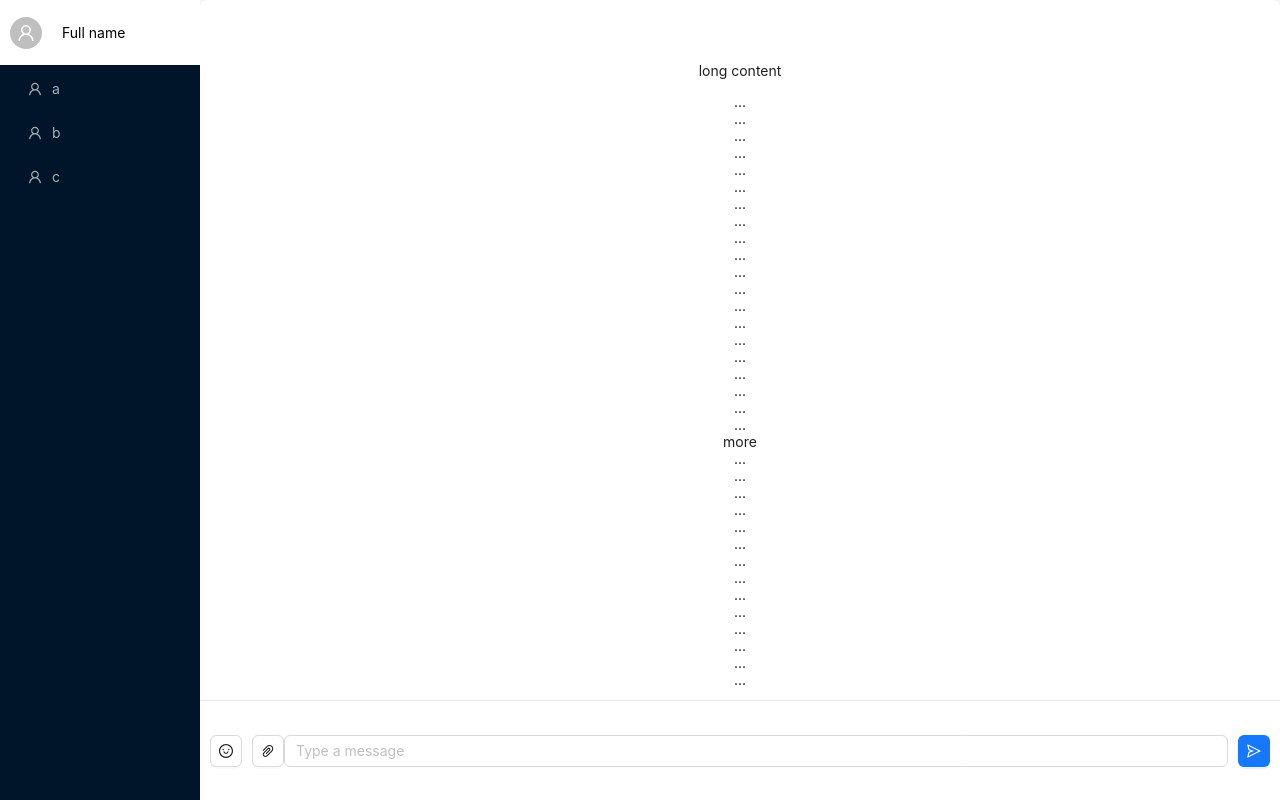
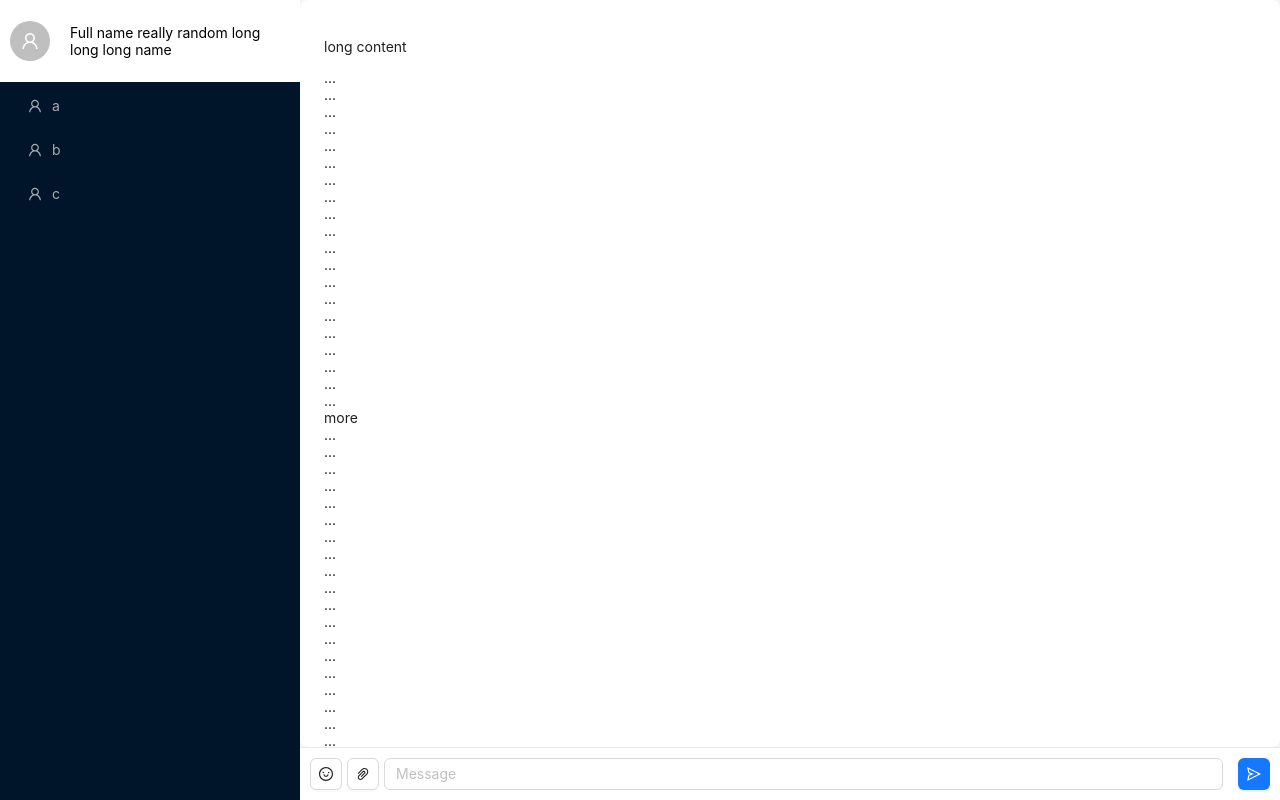
Before and after one commit to nnminh-sam/messaging-frontend-react, a React (Vite) app: page / in a window 1280 px wide. Shown: the top 800 px of the page. Built offline with nearby package versions, Linux system fonts and the light colour scheme.

Commit message:
update: update chat ui

```diff
--- /dev/null
+++ b/src/assets/style/page/chat/BaseChat.css
@@ -0,0 +1,70 @@
+.chat-container {
+  min-height: 100vh;
+}
+
+.chat-sidebar {
+  height: 100vh;
+  overflow-y: auto;
+}
+
+.chat-sidebar .user-info {
+  display: flex;
+  align-items: center;
+  justify-content: flex-start;
+  gap: 10px;
+  width: 100%;
+  background-color: white;
+  padding: 10px;
+}
+
+.chat-sidebar .user-info .full-name {
+  margin-left: 10px;
+  white-space: normal;
+  overflow: hidden;
+  text-overflow: ellipsis;
+  word-break: break-word;
+}
+
+.chat-sidebar .user-info .avatar {
+  flex-shrink: 0;
+  width: 40px;
+  height: 40px;
+}
+
+.conversation-container {
+  display: flex;
+  flex-direction: column;
+  flex: 1;
+  height: 100vh;
+  overflow: hidden;
+}
+
+.message-container {
+  flex: 1;
+  overflow-y: auto;
+  padding: 24px;
+}
+
+.message-input {
+  display: flex;
+  align-items: center;
+  justify-content: space-between;
+  padding: 10px;
+  border-top: 1px solid #e8e8e8;
+  position: sticky;
+  bottom: 0px;
+  width: 100%;
+  height: auto;
+  gap: 5px;
+}
+
+.texting-features {
+  display: flex;
+  align-items: center;
+  gap: 5px;
+}
+
+.text-input {
+  flex: 1;
+  margin-right: 10px;
+}
--- a/src/pages/chat/Chat.tsx
+++ b/src/pages/chat/Chat.tsx
@@ -6,9 +6,10 @@ import {
   PaperClipOutlined,
 } from "@ant-design/icons";
 import type { MenuProps } from "antd";
-import { Avatar, Badge, Button, Card, Input, Layout, Menu, theme } from "antd";
+import { Avatar, Button, Input, Layout, Menu, theme } from "antd";
+import "../../assets/style/page/chat/BaseChat.css";
 
-const { Content, Footer, Sider } = Layout;
+const { Content, Sider } = Layout;
 
 type MenuItem = Required<MenuProps>["items"][number];
 
@@ -59,45 +60,25 @@ const Chat: React.FC = () => {
   }, []);
 
   return (
-    <Layout hasSider style={{ minHeight: "100vh" }}>
-      <Sider>
-        <div
-          className="user-info"
-          style={{
-            display: "flex",
-            alignItems: "center",
-            justifyContent: "flex-start",
-            gap: "10px",
-            width: "100%",
-            backgroundColor: "white",
-            padding: "10px",
-          }}
-        >
-          <Avatar icon={<UserOutlined />} />
-          <p style={{ marginLeft: "10px" }}>Full name</p>
+    <Layout className="chat-container" hasSider>
+      <Sider className="chat-sidebar" width={300}>
+        <div className="user-info">
+          <Avatar className="avatar" icon={<UserOutlined />} />
+          <p className="full-name">
+            Full name really random long long long name
+          </p>
         </div>
         <Menu mode="inline" theme="dark" items={items} />
       </Sider>
-      <Layout style={{ display: "flex", flexDirection: "column" }}>
+      <Layout className="conversation-container">
         <Content
+          className="message-container"
           style={{
-            flex: 1,
-            overflow: "auto",
-            padding: 24,
-            textAlign: "center",
             background: colorBgContainer,
             borderRadius: borderRadiusLG,
           }}
         >
-          <div
-            className="message-container"
-            style={{
-              padding: 24,
-              textAlign: "center",
-              background: colorBgContainer,
-              borderRadius: borderRadiusLG,
-            }}
-          >
+          <div>
             <p>long content</p>
             {Array.from({ length: 100 }, (_, index) => (
               <React.Fragment key={index}>
@@ -108,27 +89,16 @@ const Chat: React.FC = () => {
           </div>
         </Content>
         <div
+          className="message-input"
           style={{
-            display: "flex",
-            alignItems: "center",
-            justifyContent: "space-between",
-            padding: "10px",
             background: colorBgContainer,
-            borderTop: "1px solid #e8e8e8",
-            position: "sticky",
-            bottom: 0,
-            width: "100%",
-            height: "100px",
           }}
         >
-          <div style={{ display: "flex", alignItems: "center", gap: "10px" }}>
+          <div className="texting-features">
             <Button icon={<SmileOutlined />} />
             <Button icon={<PaperClipOutlined />} />
           </div>
-          <Input
-            placeholder="Type a message"
-            style={{ flex: 1, marginRight: "10px" }}
-          />
+          <Input className="text-input" placeholder="Message" />
           <Button type="primary" icon={<SendOutlined />} />
         </div>
       </Layout>
```
